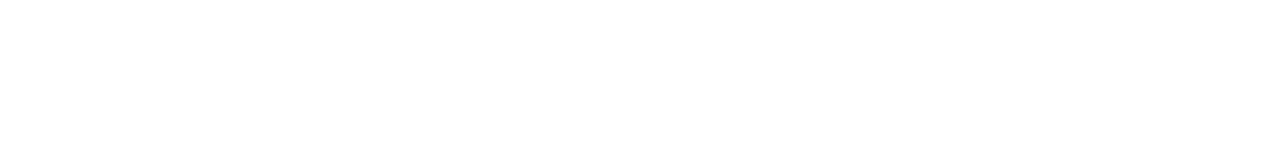
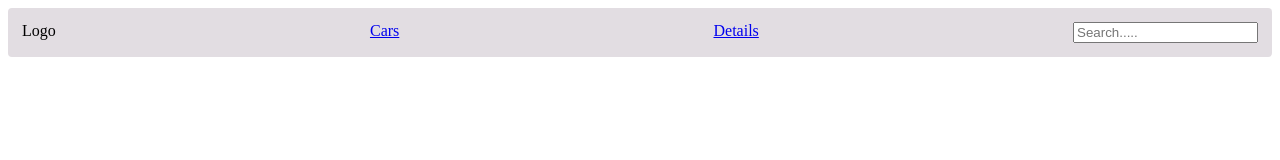
Before and after one commit to Denis-alt254/MotorHub, a plain HTML site: page index.html in a window 1280 px wide. Drawn offline with Linux system fonts and the light colour scheme.

Commit message:
home page

```diff
--- a/index.html
+++ b/index.html
@@ -4,8 +4,14 @@
     <meta charset="UTF-8">
     <meta name="viewport" content="width=device-width, initial-scale=1.0">
     <title>Motorhub</title>
+    <link rel="stylesheet" href="style.css">
 </head>
 <body>
-
+    <nav class="navcontainer">
+        <span>Logo</span>
+        <span><a href="car.html">Cars</a></span>
+        <span><a href="details.html">Details</a></span>
+        <span><input type="text" placeholder="Search....."></span>
+    </nav>
 </body>
 </html>
--- a/style.css
+++ b/style.css
@@ -0,0 +1,8 @@
+.navcontainer{
+    display: flex;
+    flex-direction:row;
+    padding: 14px;
+    border-radius: 4px;
+    justify-content: space-between;
+    background-color: rgb(226, 221, 226);
+}
```
